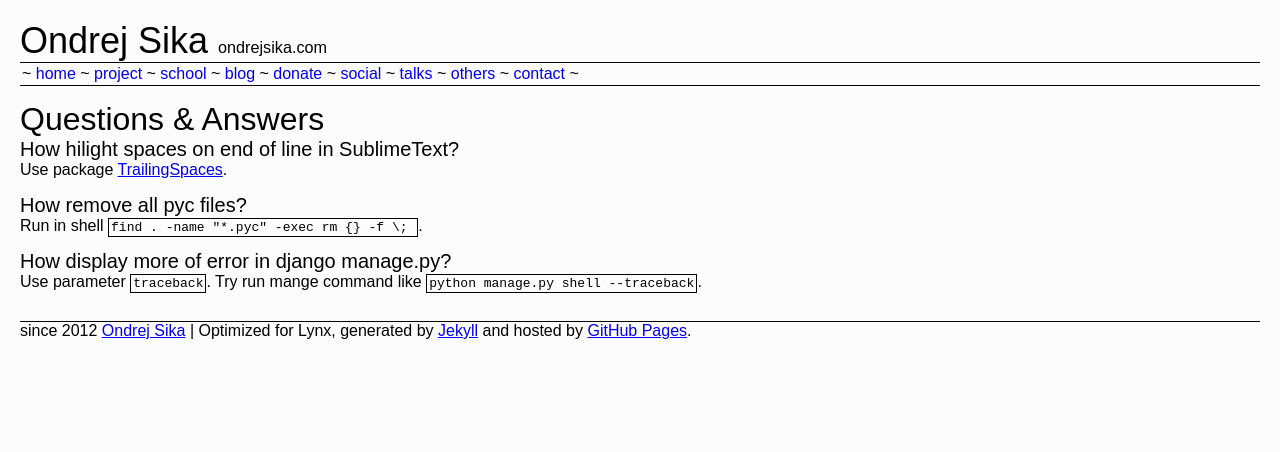
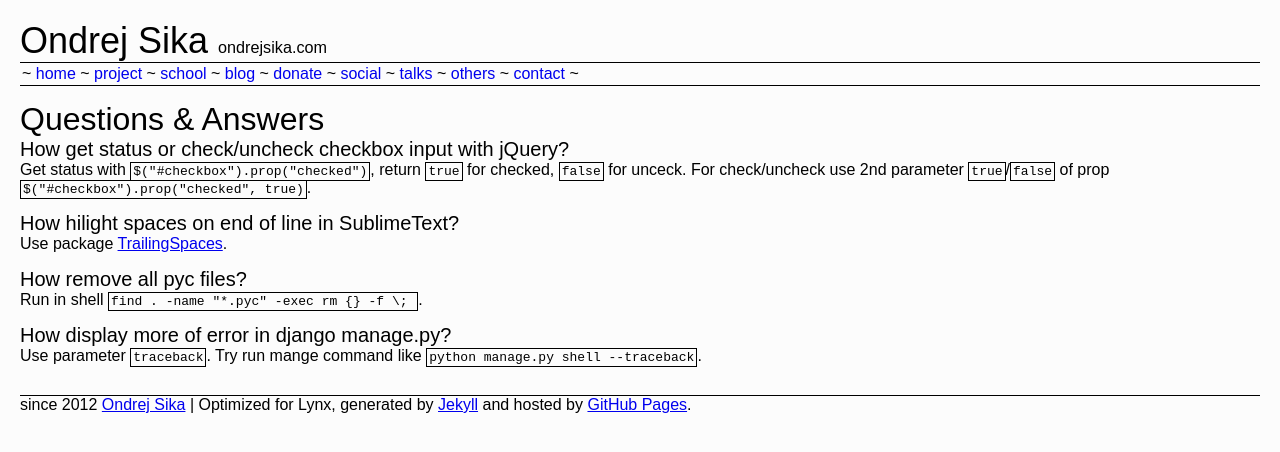
Before and after one commit to ondrejsika/ondrejsika.com, a Jekyll site: the page built from others/qa.md, in a window 1280 px wide. Shown: the top 452 px of the page. Built offline with Jekyll 4.4.1, drawn with Linux system fonts in a browser that asks for light colours; Markdown is read by kramdown in place of the engine named in the settings; comment, search, counter and statistics services are not loaded.

Commit message:
add QA: How get status or check/uncheck checkbox input with jQuery?

```diff
--- a/others/qa.md
+++ b/others/qa.md
@@ -4,6 +4,10 @@
 ---
 
 ## Questions & Answers
+
+##### How get status or check/uncheck checkbox input with jQuery?
+
+Get status with `$("#checkbox").prop("checked")`, return `true` for checked, `false` for unceck. For check/uncheck use 2nd parameter `true`/`false` of prop `$("#checkbox").prop("checked", true)`.
 
 ##### How hilight spaces on end of line in SublimeText?
 
```
